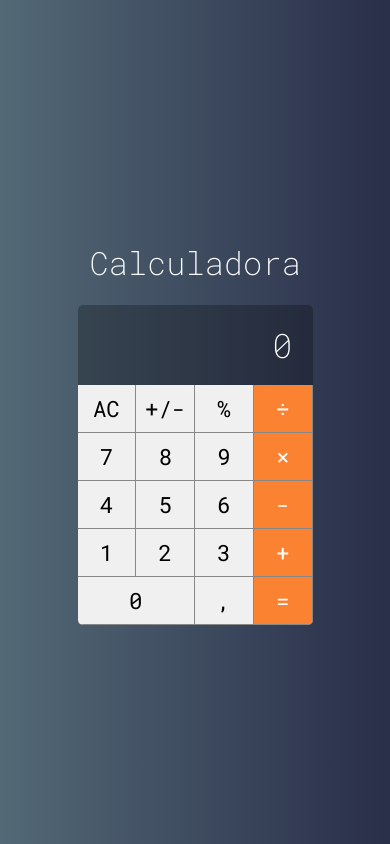
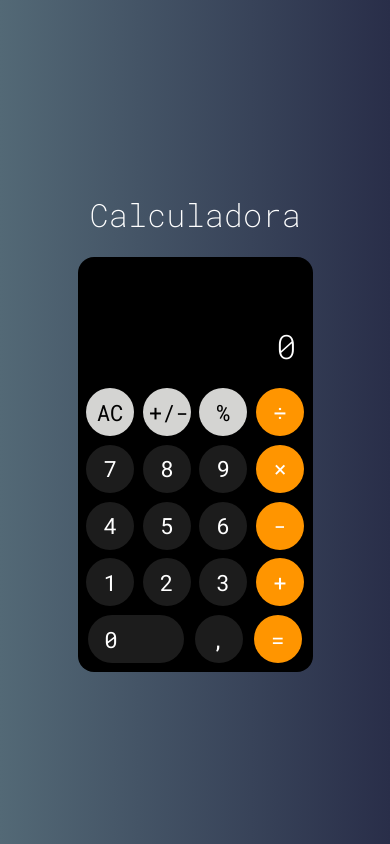
Before and after one commit to diogoizele/calculator-react, a React (Create React App) app: page / in a window 390 px wide. Built offline with nearby package versions, Linux system fonts and the light colour scheme.

Commit message:
update to iphone ios 13 calculator layout

```diff
--- a/src/components/Button.css
+++ b/src/components/Button.css
@@ -1,26 +1,37 @@
 :root {
-    --bg-button: #f0f0f0;
-    --border-button: solid 1px #888
+  --bg-button: #f0f0f0;
+  --border-button: solid 1px #888;
 }
 
 .button {
-    font-size: 1.4em;
-    background-color: var(--bg-button);
-    border: none;
-    border-right: var(--border-button);
-    border-bottom: var(--border-button);
-    outline: none;
+  font-size: 1.4em;
+  background-color: var(--bg-button);
+  border: none;
+  height: 3rem;
+  width: 3rem;
+  border-radius: 20rem;
+  outline: none;
 }
 
 .button:active {
-    filter: brightness(0.85);
+  filter: brightness(2.5);
 }
 
-.button.double {
-    grid-column: span 2;
+button.button.double {
+  width: 6rem;
+  text-align: start;
+  padding: 0rem 1rem;
 }
 
 .button.operation {
-    background-color: #fa8231;
+  background-color: #FF9500;
+  color: white;
+}
+.button.light-gray {
+    background-color: #D4D4D2;
+    color: black;
+}
+.button.dark-gray {
+    background-color: #1C1C1C;
     color: white;
 }
--- a/src/components/Button.jsx
+++ b/src/components/Button.jsx
@@ -4,8 +4,10 @@ import "./Button.css";
 const Button = (props) => {
   const applyClasses = () => {
     let classes = "button ";
-    classes += props.operation ? "operation" : "";
-    classes += props.double ? "double" : "";
+    classes += props.operation ? " operation " : "";
+    classes += props.lightGray ? " light-gray " : "";
+    classes += props.darkGray ? " dark-gray " : "";
+    classes += props.double ? " double " : "";
     return classes;
   };
 
--- a/src/components/Calculator.css
+++ b/src/components/Calculator.css
@@ -1,10 +1,20 @@
 .calculator {
-  height: 320px;
+  height: 410px;
   width: 235px;
-  border-radius: 5px;
+  border-radius: 1rem;
   overflow: hidden;
+  padding-bottom: 5px;
 
-  display: grid;
-  grid-template-columns: repeat(4, 25%);
-  grid-template-rows: 1fr 48px 48px 48px 48px 48px;
+  display: flex;
+  flex-direction: column;
+
+  background-color: black;
 }
+
+.buttons {
+  display: flex;
+  flex: 3;
+  flex-wrap: wrap;
+  align-items: center;
+  justify-content: space-evenly;
+}
--- a/src/components/Calculator.jsx
+++ b/src/components/Calculator.jsx
@@ -56,7 +56,7 @@ const Calculator = (props) => {
         values[0] = values[0] * values[1];
         values[1] = 0;
       } else if (currentOperation === "/") {
-        values[0] = values[0] / values[1];
+        values[0] = (values[0] / values[1]).toFixed(4);
         values[1] = 0;
       }
 
@@ -100,25 +100,27 @@ const Calculator = (props) => {
   return (
     <div className="calculator">
       <Display value={state.displayValue} />
-      <Button label="AC" click={clearMemory} />
-      <Button label="+/-" click={oppositeSign} />
-      <Button label="%" click={percent} />
-      <Button operation label="÷" click={() => setOperation("/")} />
-      <Button label="7" click={addDigit} />
-      <Button label="8" click={addDigit} />
-      <Button label="9" click={addDigit} />
-      <Button operation label="×" click={() => setOperation("*")} />
-      <Button label="4" click={addDigit} />
-      <Button label="5" click={addDigit} />
-      <Button label="6" click={addDigit} />
-      <Button operation label="-" click={setOperation} />
-      <Button label="1" click={addDigit} />
-      <Button label="2" click={addDigit} />
-      <Button label="3" click={addDigit} />
-      <Button operation label="+" click={setOperation} />
-      <Button double label="0" click={addDigit} />
-      <Button label="," click={addDigit} />
-      <Button operation label="=" click={setOperation} />
+      <div className="buttons">
+        <Button lightGray label="AC" click={clearMemory} />
+        <Button lightGray label="+/-" click={oppositeSign} />
+        <Button lightGray label="%" click={percent} />
+        <Button operation label="÷" click={() => setOperation("/")} />
+        <Button darkGray label="7" click={addDigit} />
+        <Button darkGray label="8" click={addDigit} />
+        <Button darkGray label="9" click={addDigit} />
+        <Button operation label="×" click={() => setOperation("*")} />
+        <Button darkGray label="4" click={addDigit} />
+        <Button darkGray label="5" click={addDigit} />
+        <Button darkGray label="6" click={addDigit} />
+        <Button operation label="-" click={setOperation} />
+        <Button darkGray label="1" click={addDigit} />
+        <Button darkGray label="2" click={addDigit} />
+        <Button darkGray label="3" click={addDigit} />
+        <Button operation label="+" click={setOperation} />
+        <Button double darkGray label="0" click={addDigit} />
+        <Button darkGray label="," click={addDigit} />
+        <Button operation label="=" click={setOperation} />
+      </div>
     </div>
   );
 };
--- a/src/components/Display.css
+++ b/src/components/Display.css
@@ -1,14 +1,12 @@
 .display {
-  grid-column: span 4;
-  background-color: #0004;
+  display: flex;
+  flex: 1;
+  justify-content: flex-end;
+  align-items: flex-end;
 
-  display: flex;
-  justify-content: flex-end;
-  align-items: center;
-
-  padding: 20px;
+  padding: 1rem 1rem 1rem;
   font-size: 2.1rem;
-  font-weight: 200;
+  font-weight: 300;
 
   overflow: hidden;
 }
```
